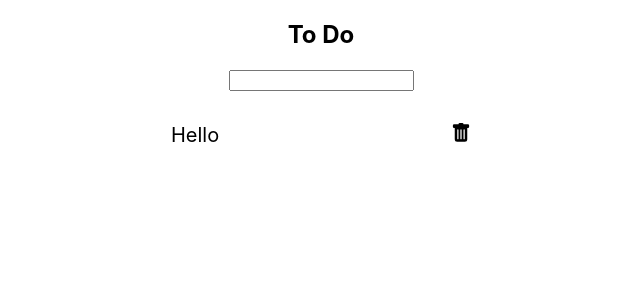
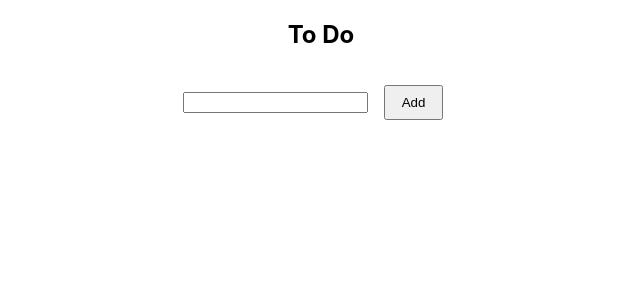
Before and after one commit to Hassan-Mehmood/react-todo, a React (Create React App) app: page / in a window 1280 px wide. Shown: the top 300 px of the page, without its empty margins (319-959 px from the left). Built offline with nearby package versions, Linux system fonts and the light colour scheme.

Commit message:
i dont know what i am doing

```diff
--- a/src/App.css
+++ b/src/App.css
@@ -9,3 +9,7 @@
   max-width: 300px;
   margin: 2rem auto 1rem;
 }
+
+.trashCan {
+  cursor: pointer;
+}
--- a/src/App.js
+++ b/src/App.js
@@ -1,14 +1,22 @@
+import { useState } from "react";
+
 import "./App.css";
 import Header from "./components/header/Header";
 import Field from "./components/field/Field";
 import Cards from "./components/cards/Cards";
 
 function App() {
+  let [tasks, setTasks] = useState([]);
+
+  const taskHandler = (task) => {
+    console.log(task)
+  };
+
   return (
     <div className="App">
       <Header />
-      <Field></Field>
-      <Cards></Cards>
+      <Field tasks={tasks} taskHandler={taskHandler}></Field>
+      <Cards tasks={tasks}></Cards>
     </div>
   );
 }
--- a/src/components/card/Card.js
+++ b/src/components/card/Card.js
@@ -1,14 +1,20 @@
 import React from "react";
 import { BsFillTrashFill } from "react-icons/bs";
 
-const Card = () => {
+const Card = (props) => {
+  let renderTaks = props.tasks.map((task) => {
+    return (
+      <div className="cardContainer">
+        <div className="text">{task.name}</div>
+        <div className="trashIcon">
+          <BsFillTrashFill className="trashCan"/>
+        </div>
+      </div>
+    );
+  });
+
   return (
-    <div className="cardContainer">
-      <div className="text">Hello</div>
-      <div className="trashIcon">
-        <BsFillTrashFill />
-      </div>
-    </div>
+    <div>{renderTaks}</div>
   );
 };
 
--- a/src/components/cards/Cards.js
+++ b/src/components/cards/Cards.js
@@ -1,9 +1,9 @@
 import React from "react";
 import Card from "../card/Card";
-const Cards = () => {
+const Cards = (props) => {
   return (
     <div>
-      <Card></Card>
+      <Card tasks={props.tasks}></Card>
     </div>
   );
 };
--- a/src/components/field/Field.js
+++ b/src/components/field/Field.js
@@ -1,9 +1,32 @@
+import { useState } from "react";
+
 import React from "react";
 
-const Field = () => {
+const Field = ({ tasks }) => {
+  let [todo, setTodo] = useState({
+    name: "",
+  });
+
+  const add = (e) => {
+    e.preventDefault();
+    if (todo.name === "") {
+      alert("Field are empty");
+      return;
+    }
+
+    console.log(todo);
+  };
+
   return (
     <div>
-      <input type="text" />
+      <form onSubmit={add}>
+        <input
+          type="text"
+          value={todo.name}
+          onChange={(e) => setTodo({ name: e.target.value })}
+        />
+        <button style={{ margin: "1rem", padding: "0.5rem 1rem" }}>Add</button>
+      </form>
     </div>
   );
 };
```
